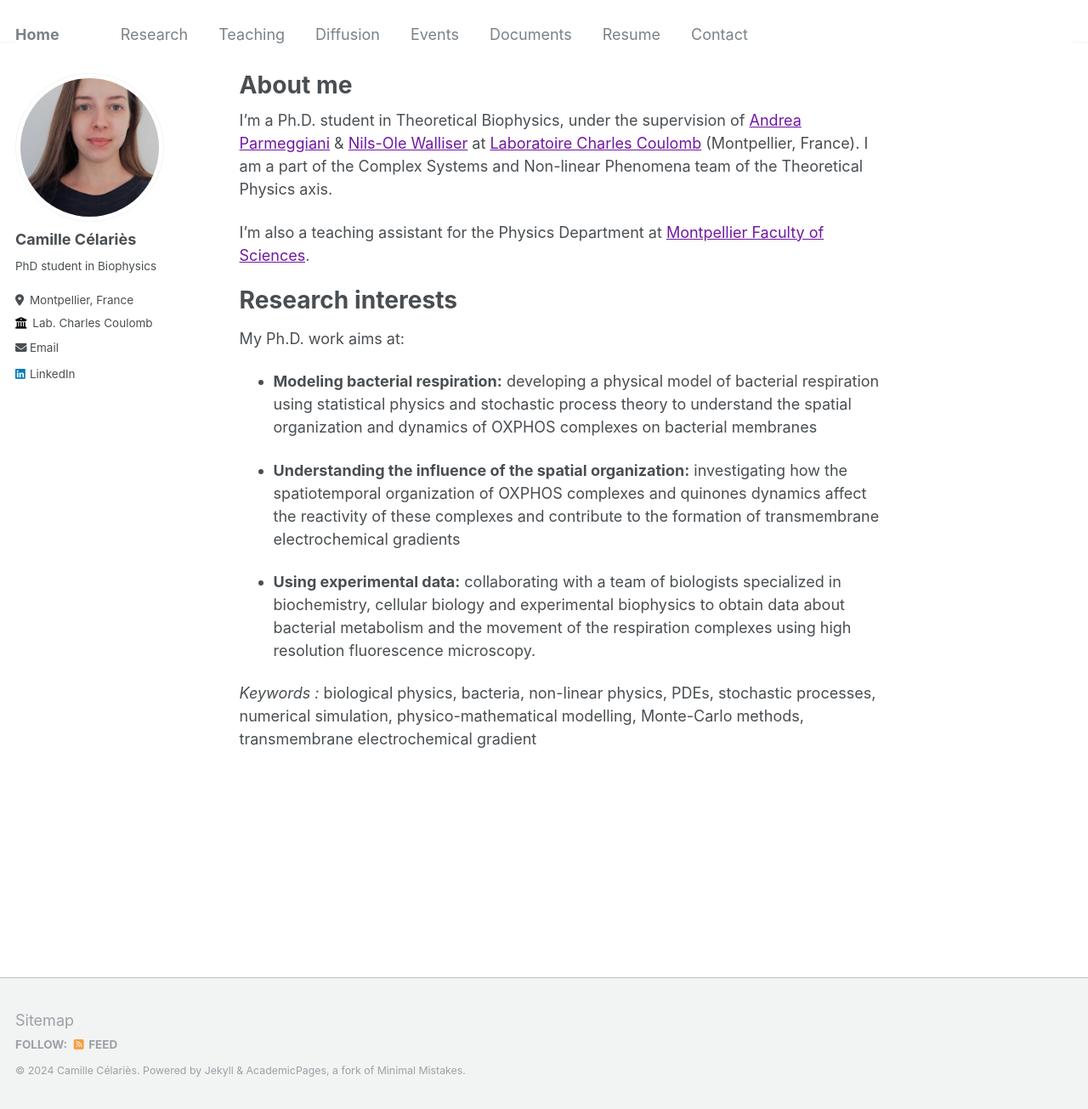
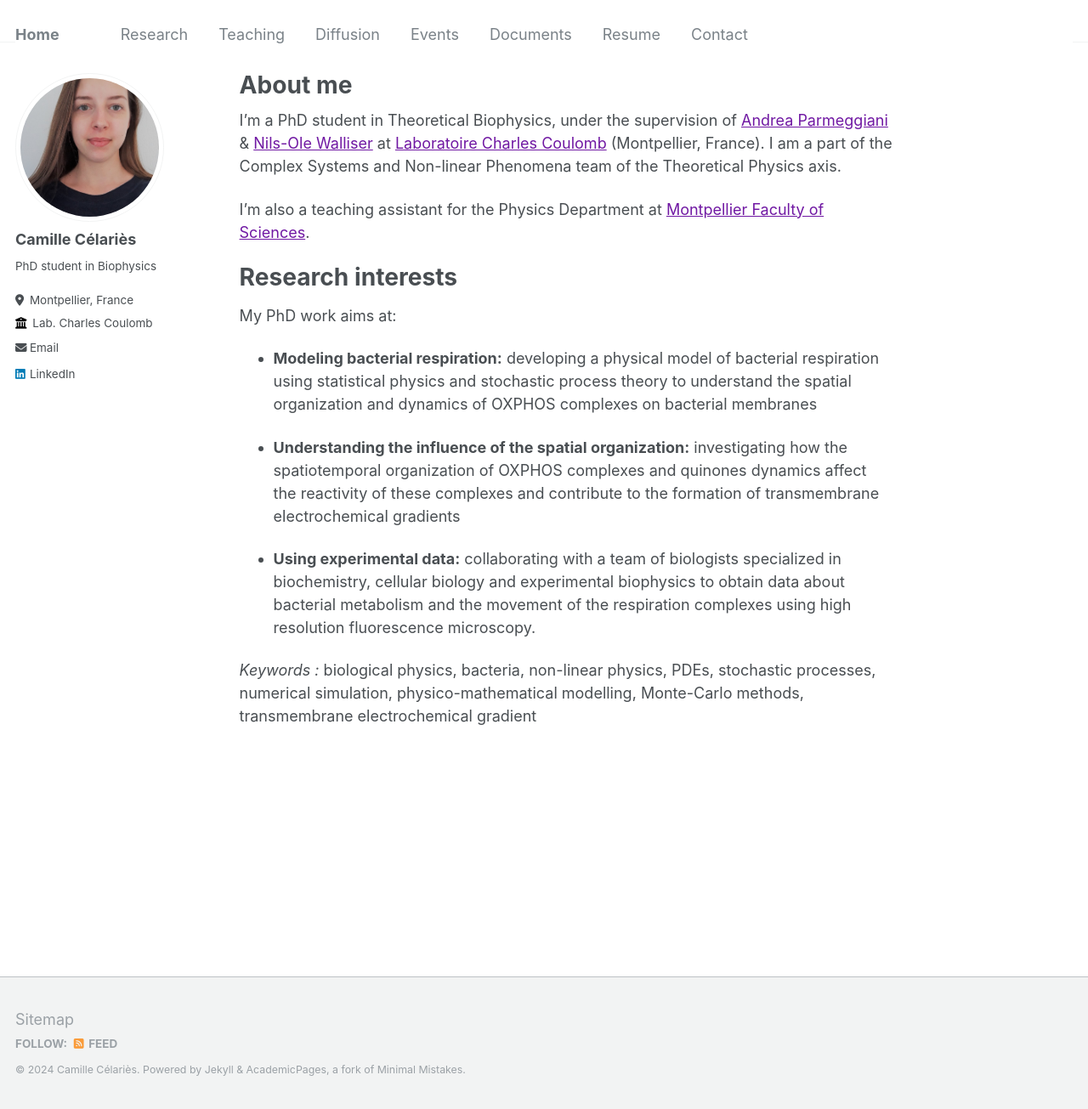
Before and after one commit to camillecelaries/camillecelaries.github.io, a Jekyll site: the page built from _pages/about.md, in a window 1280 px wide and 1305 px high. Shown: the whole window at 85% size. Built offline with Jekyll 4.4.1, drawn with Linux system fonts in a browser that asks for light colours.

Commit message:
Update about.md

```diff
--- a/_pages/about.md
+++ b/_pages/about.md
@@ -8,14 +8,14 @@
   - /about.html
 ---
 
-I'm a Ph.D. student in Theoretical Biophysics, under the supervision of [Andrea Parmeggiani](https://www.linkedin.com/in/andrea-parmeggiani-9600616/?originalSubdomain=fr) & [Nils-Ole Walliser](https://sites.google.com/view/nils-ole-walliser) at [Laboratoire Charles Coulomb](https://coulomb.umontpellier.fr) (Montpellier, France). I am a part of the Complex Systems and Non-linear Phenomena team of the Theoretical Physics axis.
+I'm a PhD student in Theoretical Biophysics, under the supervision of [Andrea Parmeggiani](https://www.linkedin.com/in/andrea-parmeggiani-9600616/?originalSubdomain=fr) & [Nils-Ole Walliser](https://sites.google.com/view/nils-ole-walliser) at [Laboratoire Charles Coulomb](https://coulomb.umontpellier.fr) (Montpellier, France). I am a part of the Complex Systems and Non-linear Phenomena team of the Theoretical Physics axis.
 
 I'm also a teaching assistant for the Physics Department at [Montpellier Faculty of Sciences](https://sciences.edu.umontpellier.fr).
 
 Research interests
 ======
 
-My Ph.D. work aims at:
+My PhD work aims at:
 
 - <b>Modeling bacterial respiration:</b> developing a physical model of bacterial respiration using statistical physics and stochastic process theory to understand the spatial organization and dynamics of OXPHOS complexes on bacterial membranes
 
```
